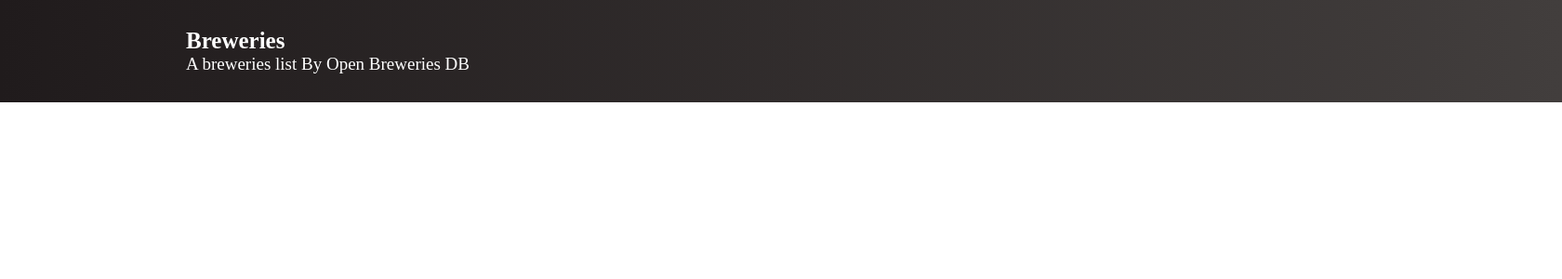
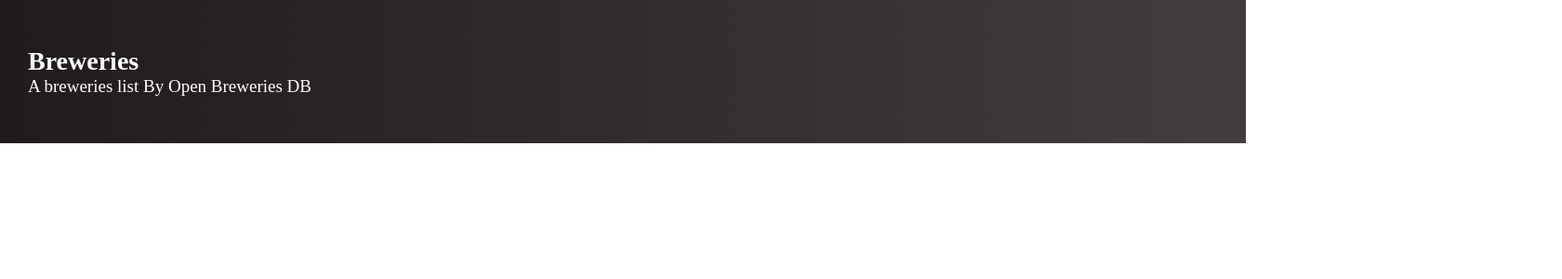
Before and after one commit to RicardoBaltazar/Grid-and-flexbox, a React (Create React App) app in the folder app/: page / in a window 1280 px wide. Shown: the top 300 px of the page at 93% size, 1680 px wide, since content can reach past the window. Built offline with nearby package versions, Linux system fonts and the light colour scheme; the HTML template or start-up script is replaced by a standard one.

Commit message:
style - configurando estilo do header

```diff
--- a/app/src/Components/Header/Header.jsx
+++ b/app/src/Components/Header/Header.jsx
@@ -3,29 +3,29 @@ import styled from "styled-components"
 
 const HEADER = styled.header`
     width: 100%;
-    padding: 30px 200px;
+    padding: 50px 30px;
     background-image: linear-gradient(to right, #201b1c,  #423e3d);
     color: #fff;
     font-family: 'Times New Roman', Times, serif;
     h2 {
-        font-size: 25px;
+        font-size: 28px;
     }
     p {
         font-size: 19px;
     }
 
     @media( max-width: 769px){
-        padding: 30px 75px;
+        padding: 50px 30px;
     }
 
     @media( max-width: 426px){
-        padding: 30px 50px;
+        padding: 50px 30px;
 
         h2 {
-            font-size: 20px;
+            font-size: 26px;
         }
         p {
-            font-size: 16px;
+            font-size: 18px;
         }
     }
 `;
```
Also changed, not shown: 1 other file (tests, documents, lock files or other folders).
